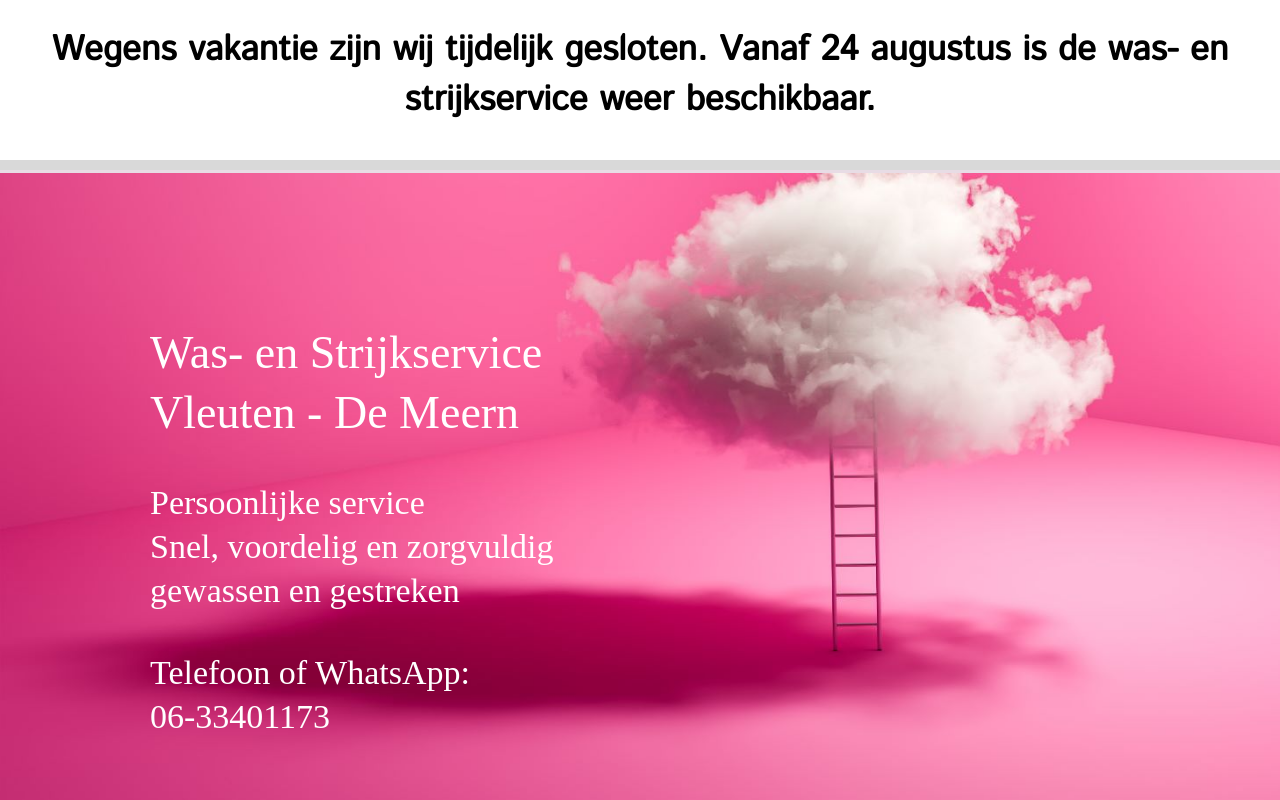
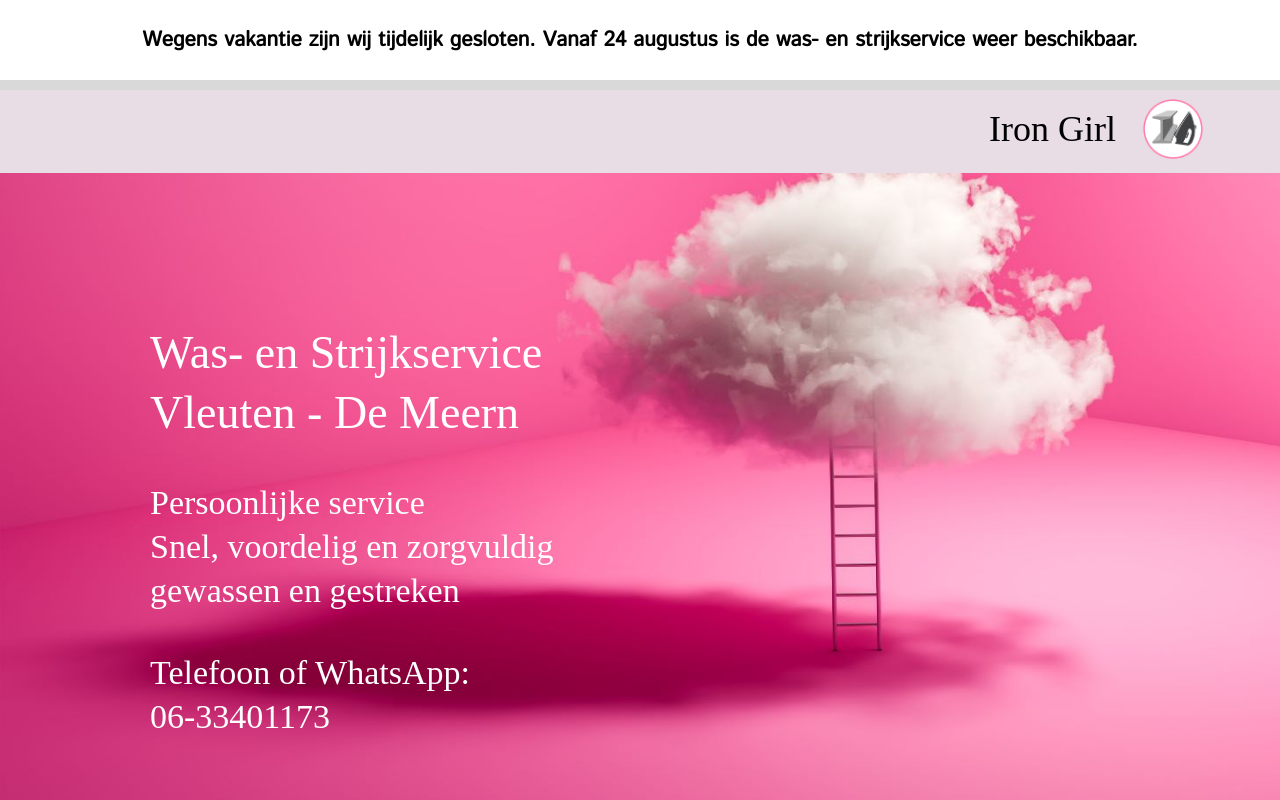
Before and after one commit to clearblocks/irongirl, a React (Create React App) app: page / in a window 1280 px wide. Shown: the top 800 px of the page. Built offline with nearby package versions, Linux system fonts and the light colour scheme; the HTML template or start-up script is replaced by a standard one; a web font is replaced by a local one.

Commit message:
fixed css height tempclosed bar

```diff
--- a/package.json
+++ b/package.json
@@ -1,6 +1,6 @@
 {
   "name": "irongirl",
-  "version": "2.26",
+  "version": "2.27",
   "private": true,
   "dependencies": {
     "@testing-library/jest-dom": "^5.16.5",
--- a/src/App.scss
+++ b/src/App.scss
@@ -855,7 +855,7 @@ footer {
   }
 
   @media screen and (min-width: $desktop) {
-    font-size: 30px;
+    height: 30px;
 
     & + header {
       margin-top: 90px;
```
